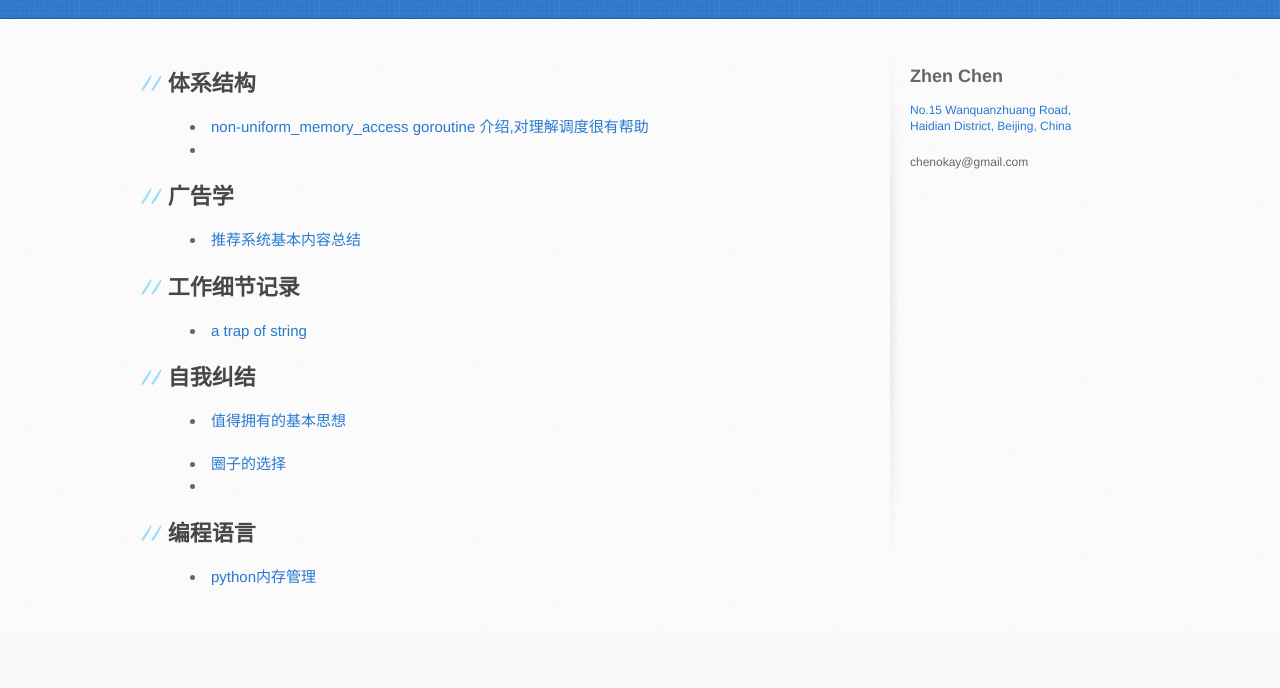
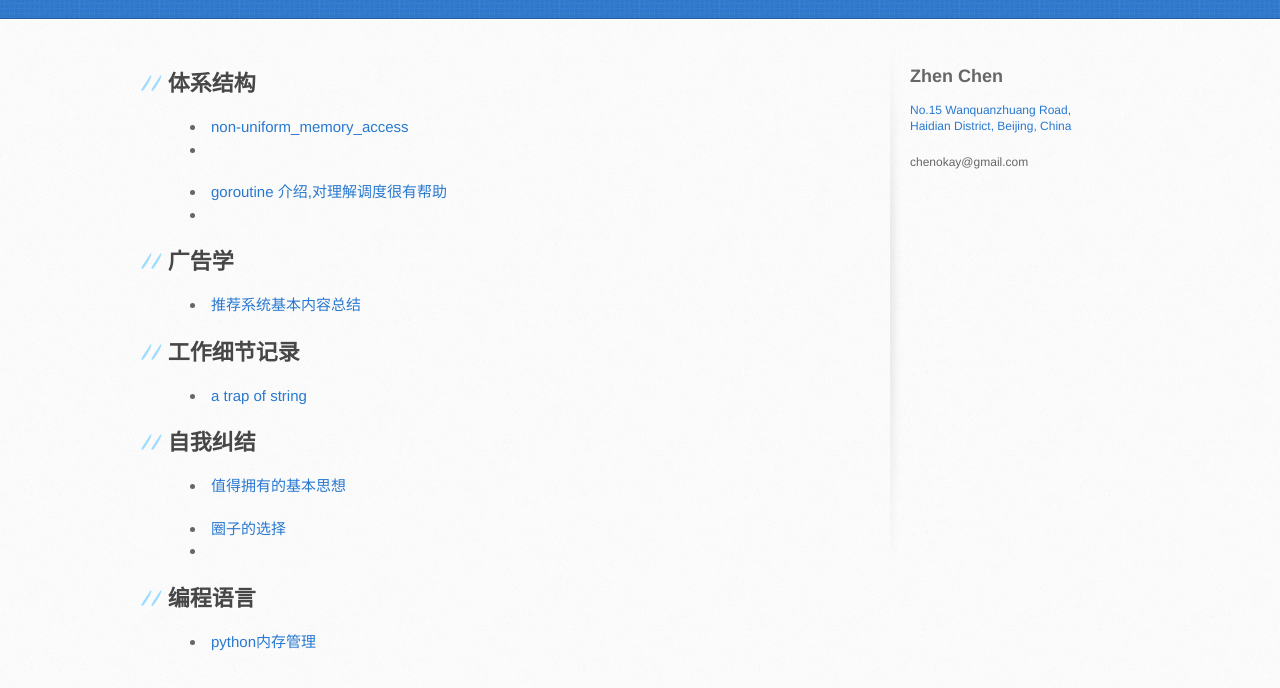
Before and after one commit to chenokay/chenokay.github.io, a plain HTML site: page index.html in a window 1280 px wide. Shown: the part 182-870 px from the top of the page. Before the commit the page ends 813 px from the top, so only its background shows below. Drawn offline with Linux system fonts and the light colour scheme.

Commit message:
add new line

```diff
--- a/index.html
+++ b/index.html
@@ -37,11 +37,15 @@
 <li>
 <a href="non-uniform_memory_access.html">non-uniform_memory_access</a>
 
-<a href="goroutine.html">goroutine 介绍,对理解调度很有帮助</a>
-
 <li>
 
 
+</ul>
+
+<ul>
+<li>
+<a href="goroutine.html">goroutine 介绍,对理解调度很有帮助</a>
+<li>
 </ul>
 
 <h2 id="toc_0.2">广告学</h2>
```
